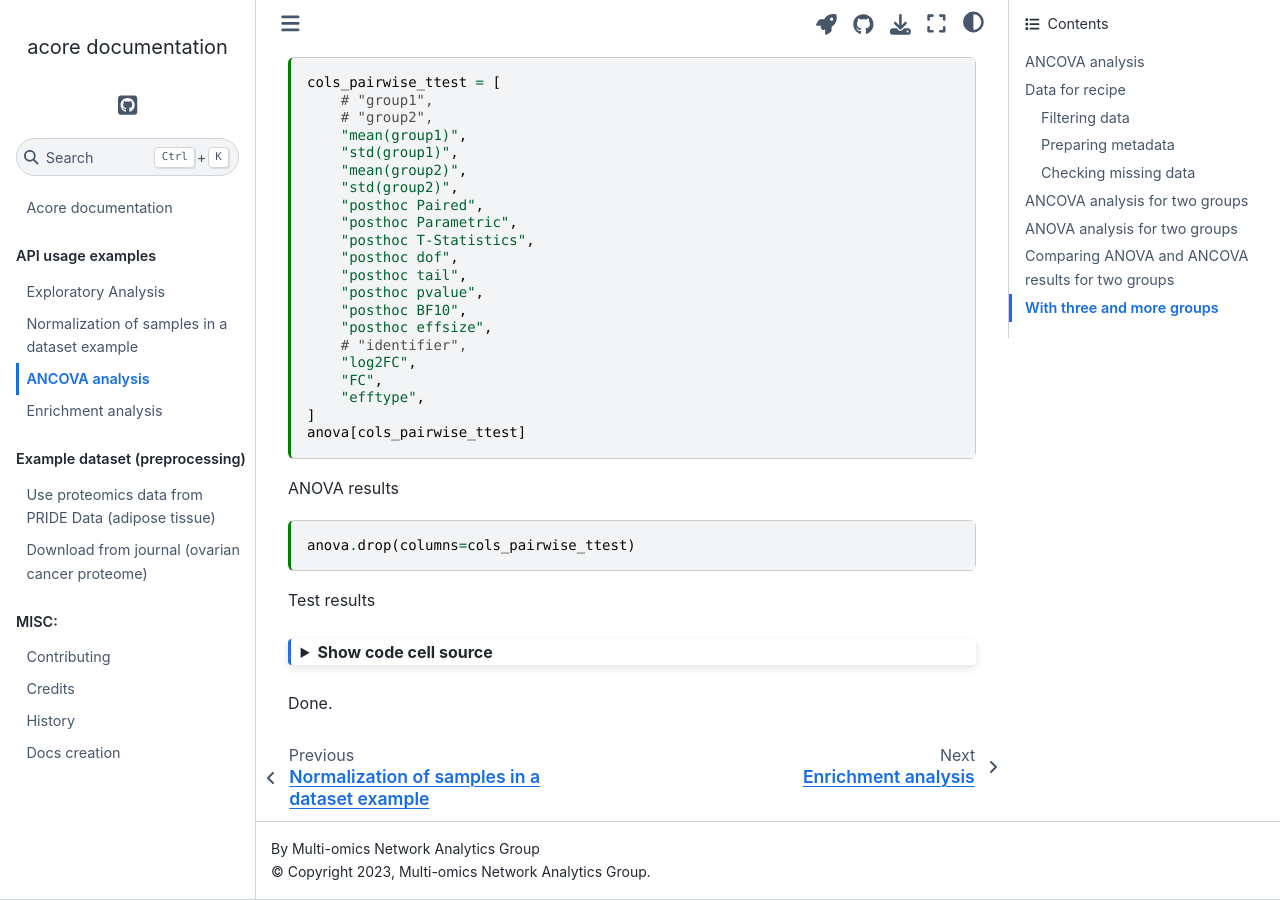
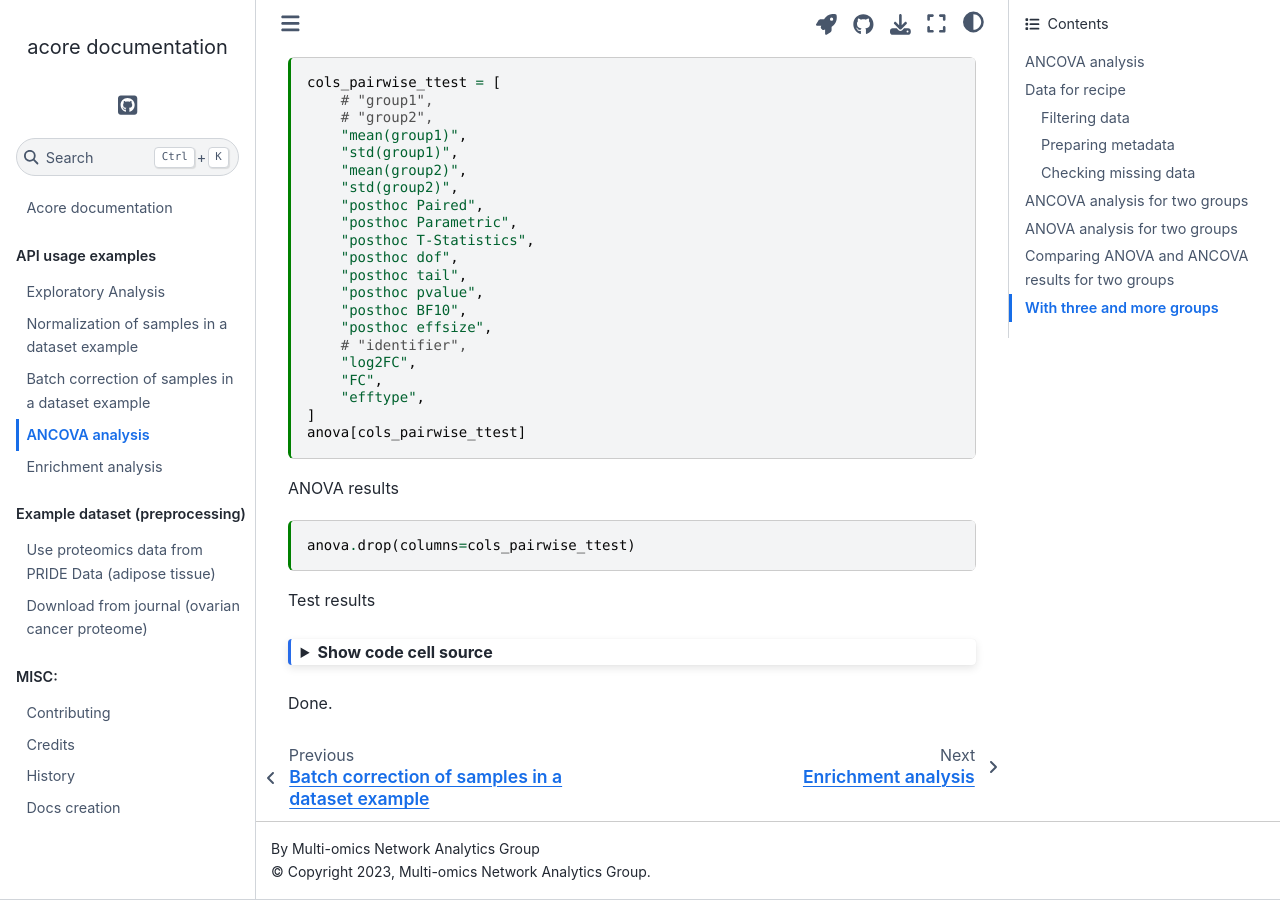
Before and after one commit to Multiomics-Analytics-Group/acore, a Sphinx documentation site: the page built from docs/api_examples/ANCOVA_analysis.ipynb, in a window 1280 px wide and 900 px high, scrolled down 5429 px. Built offline with Sphinx 7.4.7 and the Sphinx Book theme 1.1.4, drawn with Linux system fonts in a browser that asks for light colours; pages that are not in the unit, such as notebooks, are missing from menus; a script that is not in the unit is left out; the version number could not be read and is left out.

Commit message:
:bug: add batch correction to website index

```diff
--- a/docs/index.rst
+++ b/docs/index.rst
@@ -17,6 +17,7 @@ Acore documentation
 
    api_examples/exploratory_analysis
    api_examples/normalization_analysis
+   api_examples/batch_correction
    api_examples/ANCOVA_analysis
    api_examples/enrichment_analysis
 
```
